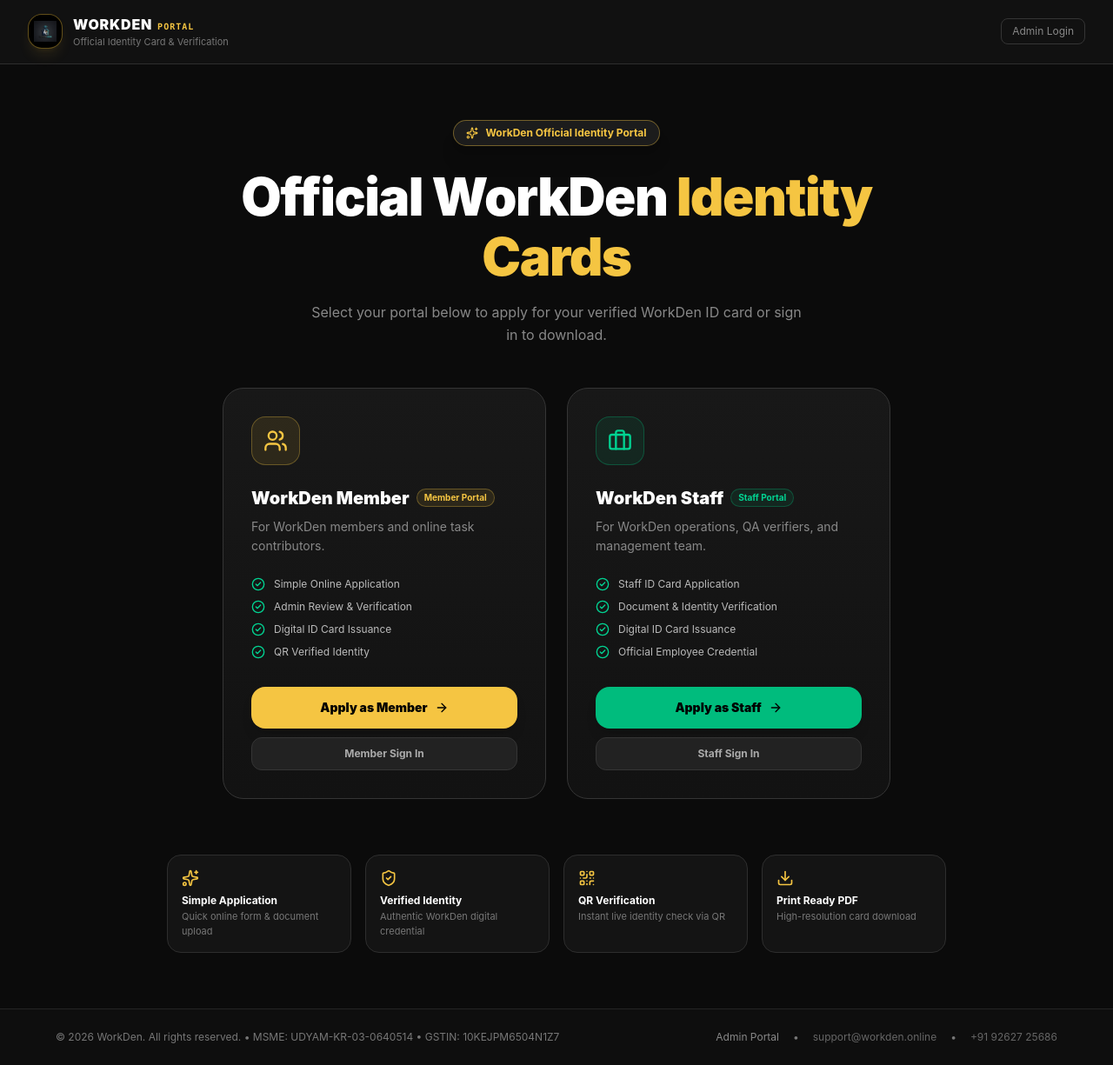
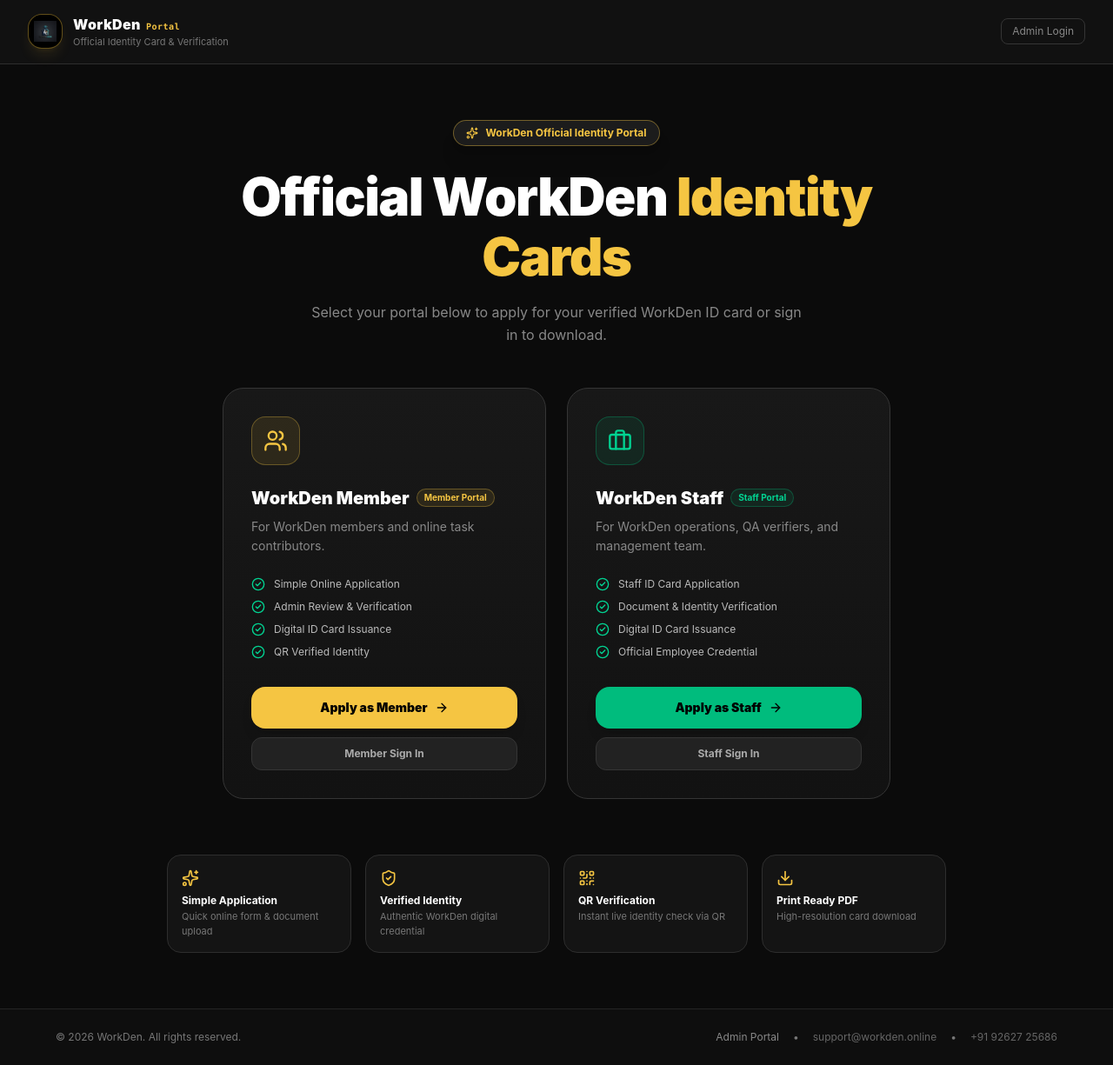
Before and after one commit to shivamkumar957241-cyber/workden-idcard, a React (Vite) app in the folder client/: page / in a window 1280 px wide. Shown: the whole page at 87% size. Built offline with nearby package versions, Linux system fonts and the light colour scheme; no server answers.

Commit message:
polish: remove MSME/GSTIN from footer and use WorkDen casing across headers

```diff
--- a/client/src/components/AdminDashboard.jsx
+++ b/client/src/components/AdminDashboard.jsx
@@ -421,8 +421,8 @@ export default function AdminDashboard({ user, onLogout }) {
             <img src={WORKDEN_LOGO_BASE64} alt="WorkDen Logo" className="w-full h-full object-contain" />
           </div>
           <div>
-            <p className="text-white font-extrabold text-sm leading-tight tracking-wider flex items-center gap-1.5">
-              WORKDEN <span className="text-[#F5C542] text-[9px] font-mono border border-[#F5C542]/40 px-1 py-0.2 rounded">ADMIN</span>
+            <p className="text-white font-extrabold text-sm leading-tight tracking-wide flex items-center gap-1.5">
+              WorkDen <span className="text-[#F5C542] text-[9px] font-mono border border-[#F5C542]/40 px-1 py-0.2 rounded">Admin</span>
             </p>
             <p className="text-[#888] text-[10px] font-mono">Control Centre</p>
           </div>
--- a/client/src/components/LandingPage.jsx
+++ b/client/src/components/LandingPage.jsx
@@ -18,8 +18,8 @@ export default function LandingPage() {
             <img src={WORKDEN_LOGO_BASE64} alt="WorkDen Logo" className="w-full h-full object-contain" />
           </div>
           <div>
-            <span className="font-black text-base tracking-wider text-white">WORKDEN</span>
-            <span className="text-[#F5C542] text-[10px] font-bold tracking-widest ml-1.5 uppercase font-mono">PORTAL</span>
+            <span className="font-black text-base tracking-wide text-white">WorkDen</span>
+            <span className="text-[#F5C542] text-[10px] font-bold tracking-wider ml-1.5 font-mono">Portal</span>
             <p className="text-[11px] text-[#777] hidden sm:block">Official Identity Card & Verification</p>
           </div>
         </div>
@@ -177,18 +177,18 @@ export default function LandingPage() {
       {/* Footer */}
       <footer className="border-t border-[#252525] bg-[#0E0E0E] px-4 sm:px-8 py-6 text-center text-xs text-[#777]">
         <div className="max-w-6xl mx-auto flex flex-col sm:flex-row items-center justify-between gap-3">
-          <p>© {new Date().getFullYear()} WorkDen. All rights reserved. • MSME: UDYAM-KR-03-0640514 • GSTIN: 10KEJPM6504N1Z7</p>
-          <div className="flex items-center gap-4">
+          <p>© {new Date().getFullYear()} WorkDen. All rights reserved.</p>
+          <div className="flex flex-wrap items-center justify-center gap-x-4 gap-y-1">
             <button
               onClick={() => navigate('/admin/login')}
-              className="text-[#888] hover:text-[#F5C542] transition cursor-pointer"
+              className="text-[#888] hover:text-[#F5C542] transition cursor-pointer whitespace-nowrap"
             >
               Admin Portal
             </button>
             <span>•</span>
-            <span className="text-[#666]">support@workden.online</span>
+            <span className="text-[#666] whitespace-nowrap">support@workden.online</span>
             <span>•</span>
-            <span className="text-[#666]">+91 92627 25686</span>
+            <span className="text-[#666] whitespace-nowrap">+91 92627 25686</span>
           </div>
         </div>
       </footer>
--- a/client/src/components/MemberDashboard.jsx
+++ b/client/src/components/MemberDashboard.jsx
@@ -382,9 +382,9 @@ export default function MemberDashboard({ user, onLogout }) {
           </div>
           <div>
             <div className="flex items-center gap-2">
-              <span className="font-black text-sm tracking-wide text-white">WORKDEN</span>
-              <span className="text-[10px] font-black uppercase px-2 py-0.5 rounded-full bg-[#F5C542]/20 text-[#F5C542] border border-[#F5C542]/40">
-                MEMBER PORTAL
+              <span className="font-black text-sm tracking-wide text-white">WorkDen</span>
+              <span className="text-[10px] font-bold px-2 py-0.5 rounded-full bg-[#F5C542]/20 text-[#F5C542] border border-[#F5C542]/40">
+                Member Portal
               </span>
             </div>
             <p className="text-[11px] text-[#888] hidden sm:block">Official Identity Card & Verification</p>
--- a/client/src/components/StaffDashboard.jsx
+++ b/client/src/components/StaffDashboard.jsx
@@ -383,9 +383,9 @@ export default function StaffDashboard({ user, onLogout }) {
           </div>
           <div>
             <div className="flex items-center gap-2">
-              <span className="font-black text-sm tracking-wide text-white">WORKDEN</span>
-              <span className="text-[10px] font-black uppercase px-2 py-0.5 rounded-full bg-[#F5C542]/20 text-[#F5C542] border border-[#F5C542]/40">
-                STAFF PORTAL
+              <span className="font-black text-sm tracking-wide text-white">WorkDen</span>
+              <span className="text-[10px] font-bold px-2 py-0.5 rounded-full bg-[#F5C542]/20 text-[#F5C542] border border-[#F5C542]/40">
+                Staff Portal
               </span>
             </div>
             <p className="text-[11px] text-[#888] hidden sm:block">Employee & Operations Management</p>
```
Also changed, not shown: 7 other files (tests, documents, lock files or other folders).
